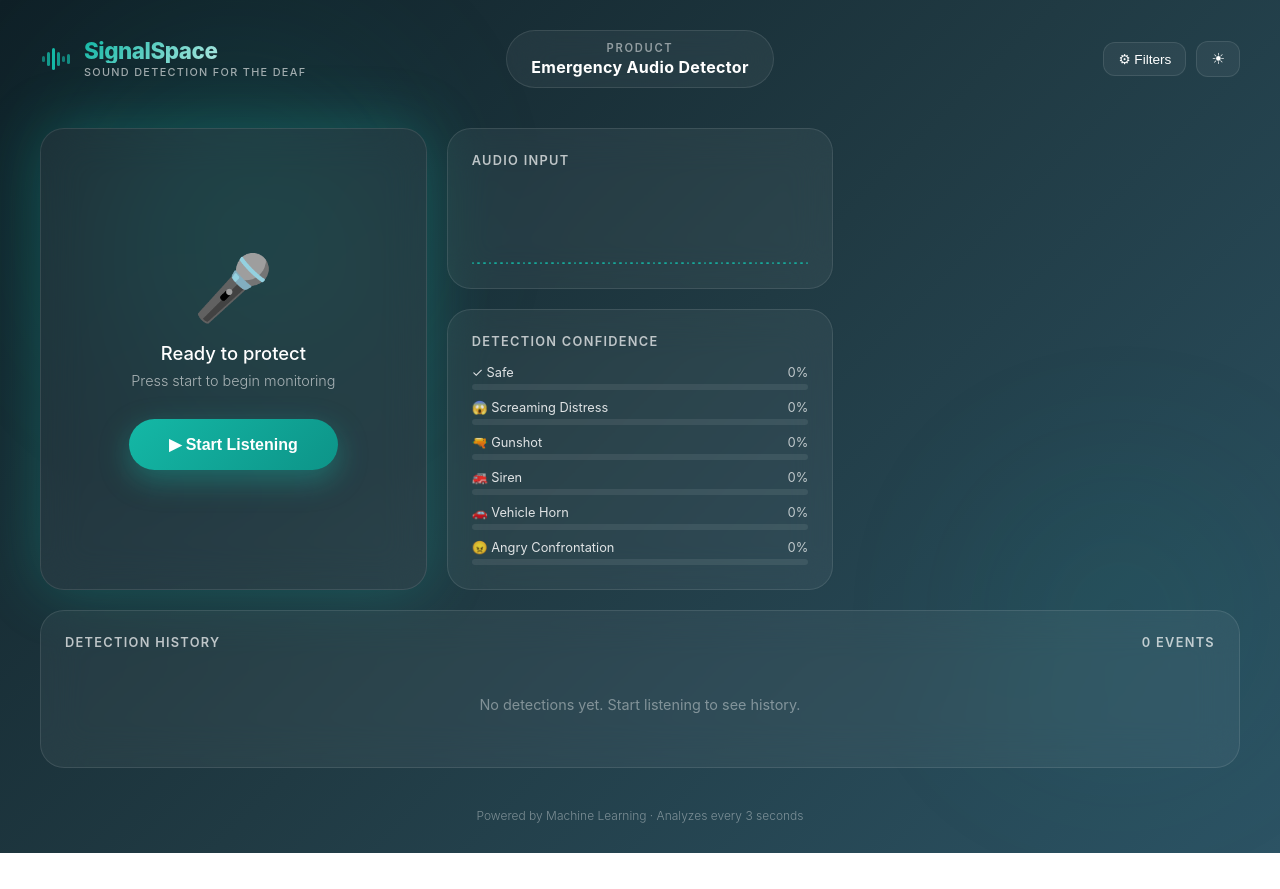
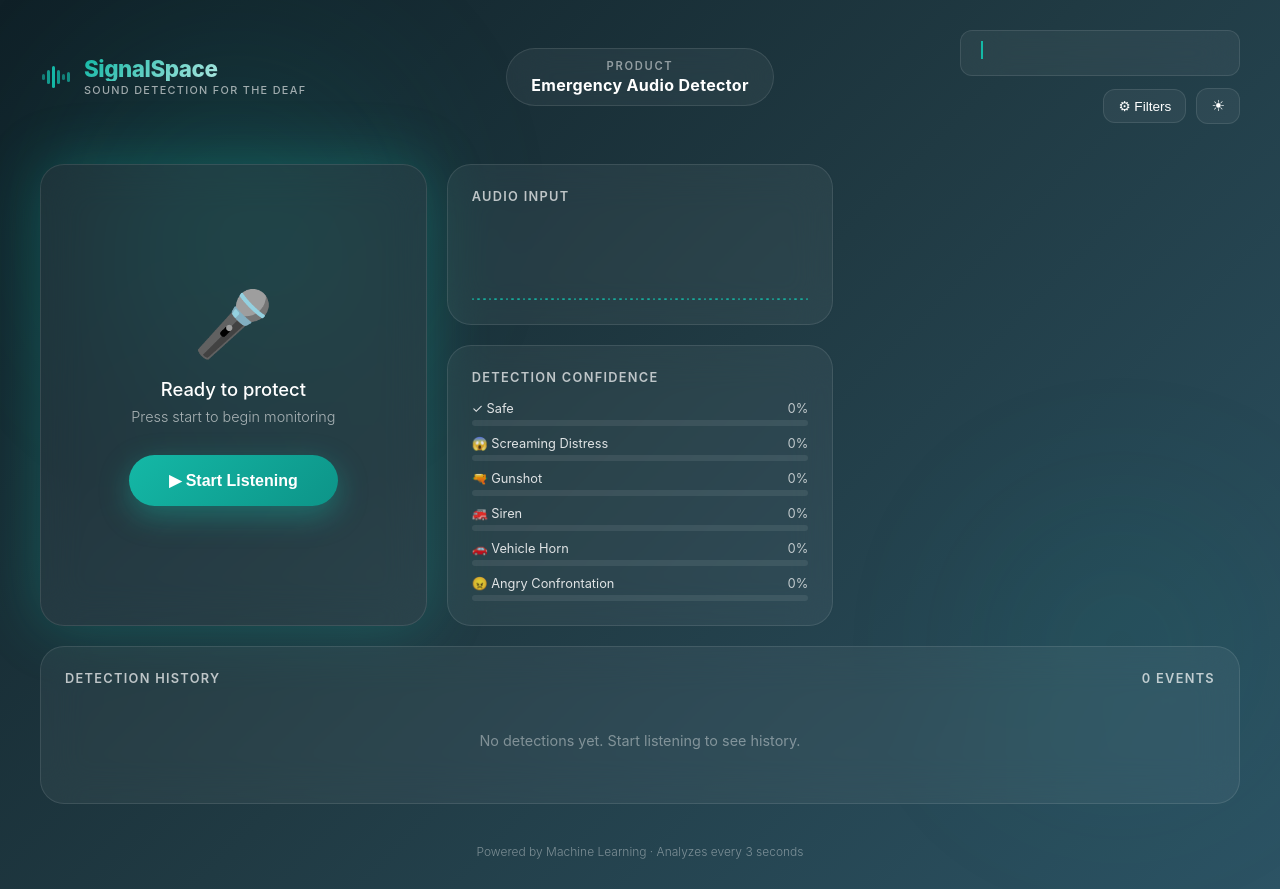
Before and after one commit to anibhati/safety-alert-website, a React (Create React App) app: page / in a window 1280 px wide. Before the commit the page ends 853 px from the top, so only its background shows below. Built offline with nearby package versions, Linux system fonts and the light colour scheme.

Commit message:
Add animated typewriter tagline

```diff
--- a/src/App.js
+++ b/src/App.js
@@ -71,6 +71,52 @@ const Logo = ({ color = "currentColor" }) => (
     <rect x="27" y="11" width="3" height="10" rx="1.5" fill={color} opacity="0.7"/>
   </svg>
 );
+
+// Typewriter component
+const Typewriter = ({ phrases, accent }) => {
+  const [text, setText] = React.useState("");
+  const [phraseIdx, setPhraseIdx] = React.useState(0);
+  const [isDeleting, setIsDeleting] = React.useState(false);
+
+  React.useEffect(() => {
+    const current = phrases[phraseIdx];
+    const speed = isDeleting ? 30 : 60;
+    const timeout = setTimeout(() => {
+      if (!isDeleting && text === current) {
+        setTimeout(() => setIsDeleting(true), 2500);
+        return;
+      }
+      if (isDeleting && text === "") {
+        setIsDeleting(false);
+        setPhraseIdx((phraseIdx + 1) % phrases.length);
+        return;
+      }
+      setText(isDeleting ? current.substring(0, text.length - 1) : current.substring(0, text.length + 1));
+    }, speed);
+    return () => clearTimeout(timeout);
+  }, [text, isDeleting, phraseIdx, phrases]);
+
+  return (
+    <div style={{
+      fontSize: "0.95rem",
+      fontWeight: 500,
+      minHeight: "24px",
+      fontFamily: "'Courier New', monospace",
+      letterSpacing: "0.02em"
+    }}>
+      <span style={{ opacity: 0.9 }}>{text}</span>
+      <span style={{
+        display: "inline-block",
+        width: "2px",
+        height: "18px",
+        background: accent,
+        marginLeft: "2px",
+        verticalAlign: "middle",
+        animation: "blink 1s step-end infinite"
+      }} />
+    </div>
+  );
+};
 
 export default function App() {
   const [result, setResult] = useState(null);
@@ -264,6 +310,7 @@ export default function App() {
         @keyframes fadeIn { from { opacity: 0; transform: translateY(20px); } to { opacity: 1; transform: translateY(0); } }
         @keyframes slideIn { from { opacity: 0; transform: translateX(-20px); } to { opacity: 1; transform: translateX(0); } }
         @keyframes spin { to { transform: rotate(360deg); } }
+        @keyframes blink { 0%,50% { opacity: 1; } 51%,100% { opacity: 0; } }
         * { box-sizing: border-box; }
       `}</style>
 
@@ -335,8 +382,29 @@ export default function App() {
           </div>
         </div>
 
-        {/* Right: Action buttons */}
-        <div style={{ display: "flex", gap: "10px", alignItems: "center", justifyContent: "flex-end" }}>
+        {/* Right: Typewriter + buttons */}
+        <div style={{ display: "flex", flexDirection: "column", alignItems: "flex-end", gap: "12px" }}>
+          <div style={{
+            padding: "10px 18px",
+            background: t.cardBg,
+            backdropFilter: "blur(20px)",
+            border: `1px solid ${t.cardBorder}`,
+            borderRadius: "12px",
+            minWidth: "280px",
+            textAlign: "left"
+          }}>
+            <Typewriter
+              phrases={[
+                "Detecting sirens in real-time...",
+                "Listening for danger...",
+                "Protecting with machine learning...",
+                "Empowering the deaf community...",
+                "Analyzing sound patterns..."
+              ]}
+              accent={alertStyle.accent}
+            />
+          </div>
+          <div style={{ display: "flex", gap: "10px", alignItems: "center" }}>
             <button
               onClick={() => setShowFilters(!showFilters)}
               style={{
@@ -347,10 +415,7 @@ export default function App() {
                 padding: "8px 14px",
                 fontSize: "0.85rem",
                 fontWeight: 500,
-              cursor: "pointer",
-              display: "flex",
-              alignItems: "center",
-              gap: "6px"
+                cursor: "pointer"
               }}
             >
               ⚙ Filters
@@ -369,6 +434,7 @@ export default function App() {
             >
               {theme === "dark" ? "☀" : "🌙"}
             </button>
+          </div>
         </div>
       </div>
 
```
Lines whose indentation alone changed are shown as unchanged.
